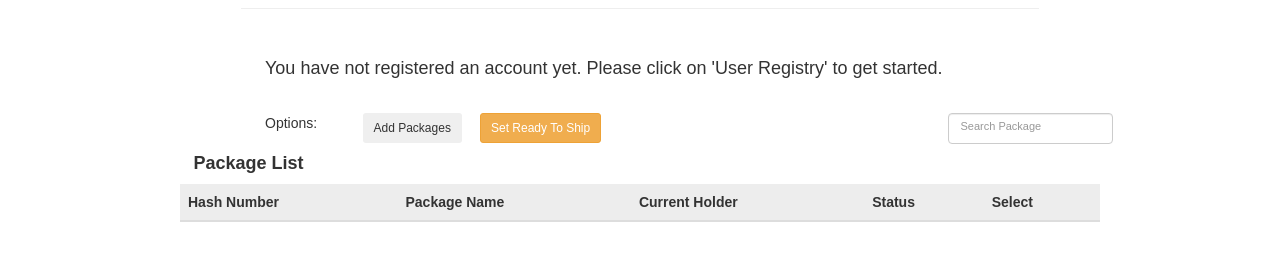
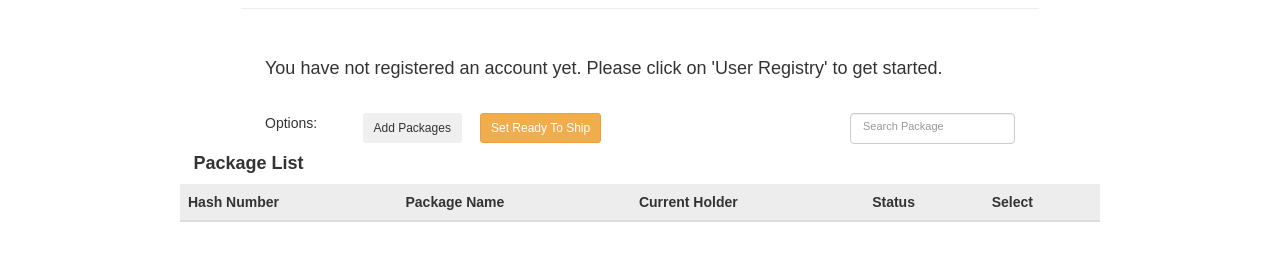
Before and after one commit to PreethamRajChindam/Blockchain-Provenance-Tracking-Tool, a website: page src/index.html in a window 1280 px wide. Shown: the part 82-342 px from the top of the page. Drawn offline with nearby package versions, Linux system fonts and the light colour scheme; files whose address does not match are found by name.

Commit message:
fixed width of search bar column

```diff
--- a/src/index.html
+++ b/src/index.html
@@ -41,7 +41,7 @@
           <div class="col-xs-2 col-sm-2 col-sm-push-2">
               <button type="button" id="btn-rts" class="btn btn-warning btn-sm" >Set Ready To Ship</button>
           </div>
-          <div class="col-xs-2 col-sm-5"></div>
+          <div class="col-xs-2 col-sm-4"></div>
           <div class="col-xs-4 col-sm-2">
               <input type="text" class="form-control" id="search" placeholder="Search Package">
           </div>
```
